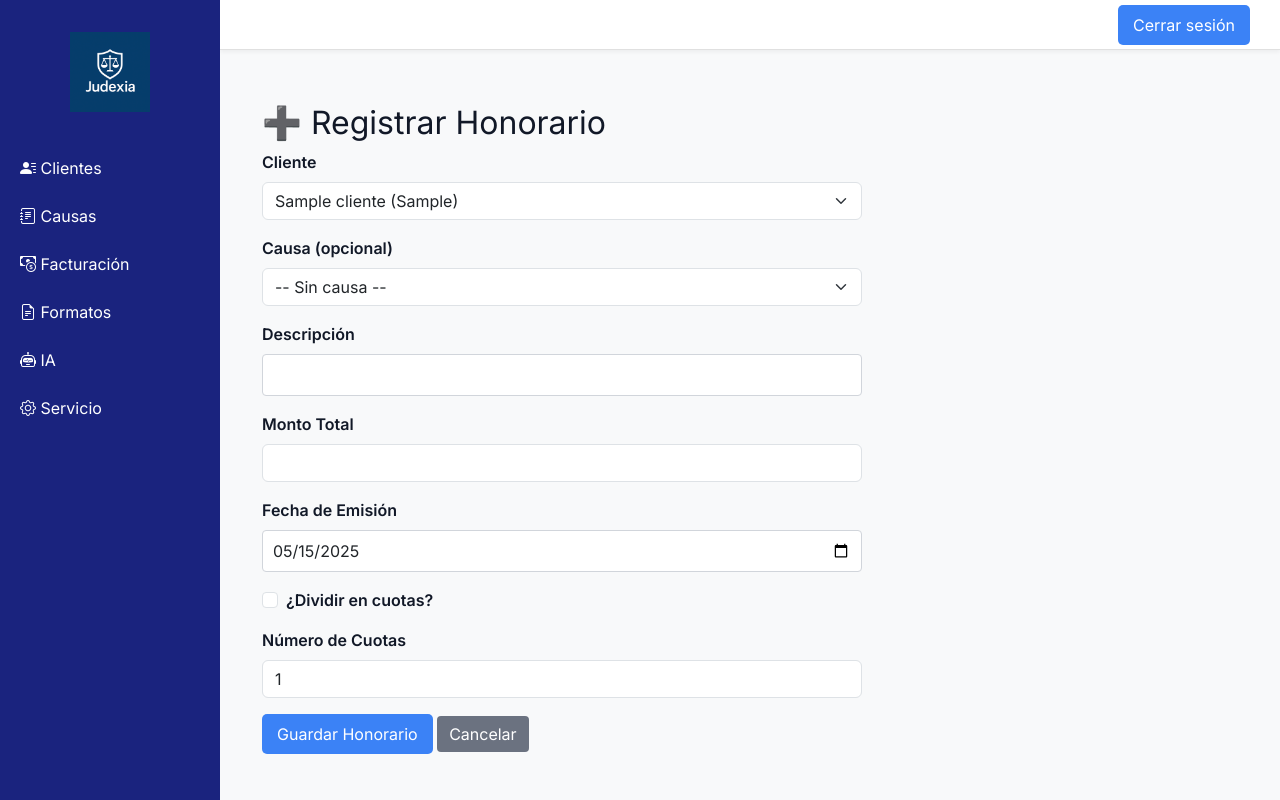
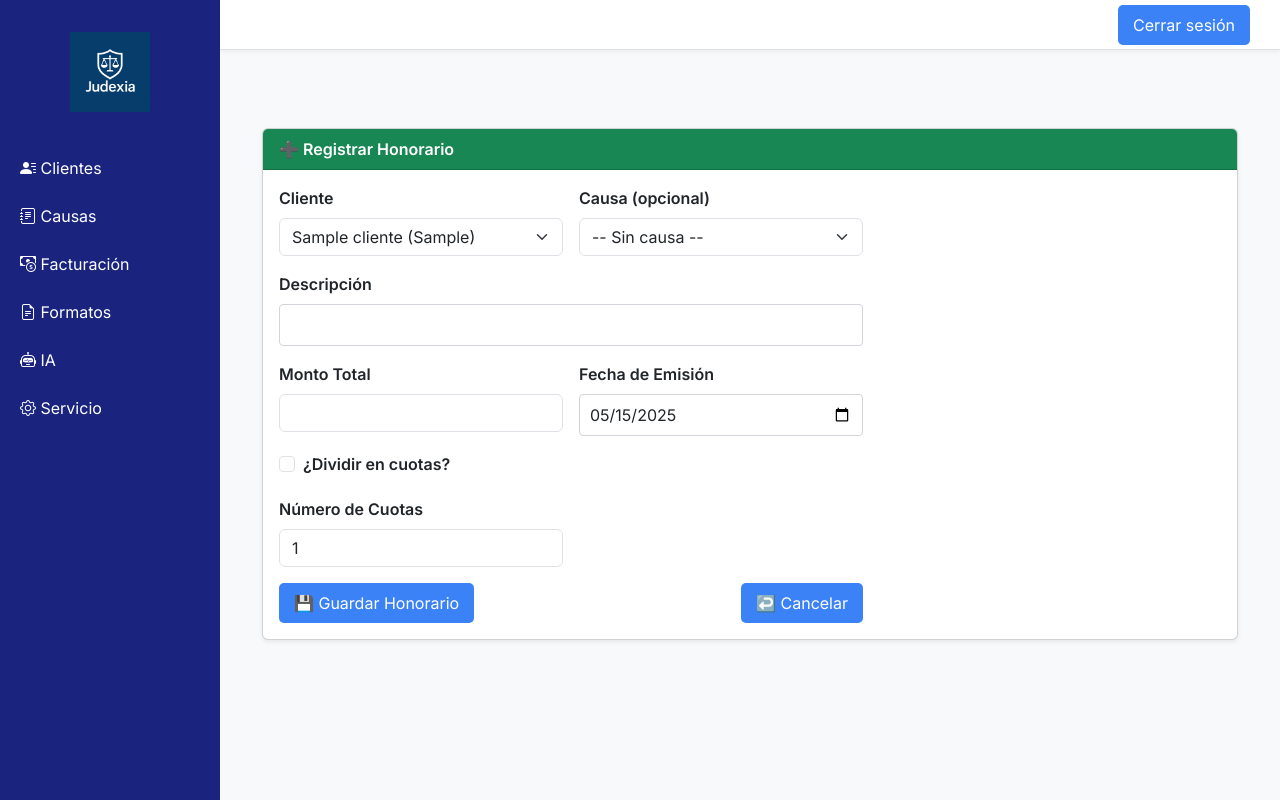
Before and after one commit to colmos768/judexia2025, a Flask app: page /registrar_honorario in a window 1280 px wide. Run offline with Flask 3, Linux system fonts and the light colour scheme; tables that the repository leaves empty hold one stand-in row (values such as "Sample post").

Commit message:
Update registrar_honorario.html

```diff
--- a/templates/registrar_honorario.html
+++ b/templates/registrar_honorario.html
@@ -1,10 +1,14 @@
 {% extends "base.html" %}
 {% block content %}
-<div class="container mt-4">
-  <h2>➕ Registrar Honorario</h2>
+<div class="container mt-5">
+  <div class="card shadow-sm">
+    <div class="card-header bg-success text-white fw-semibold">
+      ➕ Registrar Honorario
+    </div>
+    <div class="card-body">
+      <form method="POST" class="row g-3">
 
-  <form method="POST">
-    <div class="mb-3">
+        <div class="col-md-6">
           <label for="cliente_id" class="form-label">Cliente</label>
           <select name="cliente_id" id="cliente_id" class="form-select" required>
             {% for cliente in clientes %}
@@ -13,7 +17,7 @@
           </select>
         </div>
 
-    <div class="mb-3">
+        <div class="col-md-6">
           <label for="causa_id" class="form-label">Causa (opcional)</label>
           <select name="causa_id" id="causa_id" class="form-select">
             <option value="">-- Sin causa --</option>
@@ -23,33 +27,40 @@
           </select>
         </div>
 
-    <div class="mb-3">
+        <div class="col-md-12">
           <label for="descripcion" class="form-label">Descripción</label>
           <input type="text" name="descripcion" id="descripcion" class="form-control" required>
         </div>
 
-    <div class="mb-3">
+        <div class="col-md-6">
           <label for="monto_total" class="form-label">Monto Total</label>
           <input type="number" name="monto_total" id="monto_total" class="form-control" step="0.01" required>
         </div>
 
-    <div class="mb-3">
+        <div class="col-md-6">
           <label for="fecha_emision" class="form-label">Fecha de Emisión</label>
           <input type="date" name="fecha_emision" id="fecha_emision" class="form-control" value="{{ date_today }}">
         </div>
 
-    <div class="form-check mb-3">
+        <div class="col-md-12">
+          <div class="form-check">
             <input type="checkbox" name="en_cuotas" id="en_cuotas" class="form-check-input">
             <label for="en_cuotas" class="form-check-label">¿Dividir en cuotas?</label>
           </div>
+        </div>
 
-    <div class="mb-3">
+        <div class="col-md-6">
           <label for="numero_cuotas" class="form-label">Número de Cuotas</label>
           <input type="number" name="numero_cuotas" id="numero_cuotas" class="form-control" min="1" value="1">
         </div>
 
-    <button type="submit" class="btn btn-primary">Guardar Honorario</button>
-    <a href="{{ url_for('facturacion') }}" class="btn btn-secondary">Cancelar</a>
+        <div class="col-12 d-flex justify-content-between mt-3">
+          <button type="submit" class="btn btn-success">💾 Guardar Honorario</button>
+          <a href="{{ url_for('facturacion') }}" class="btn btn-outline-secondary">↩️ Cancelar</a>
+        </div>
+
       </form>
     </div>
+  </div>
+</div>
 {% endblock %}
```
Lines whose indentation alone changed are shown as unchanged.
